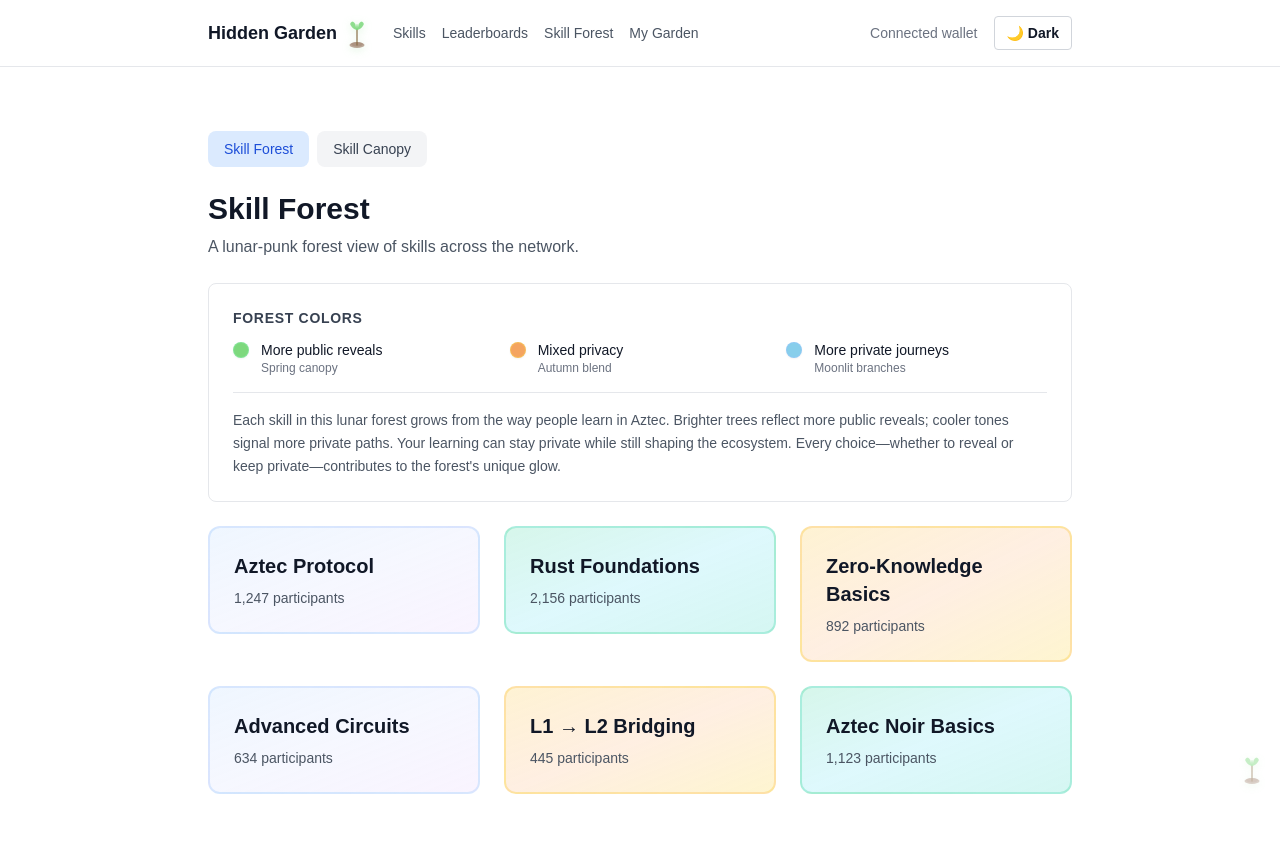
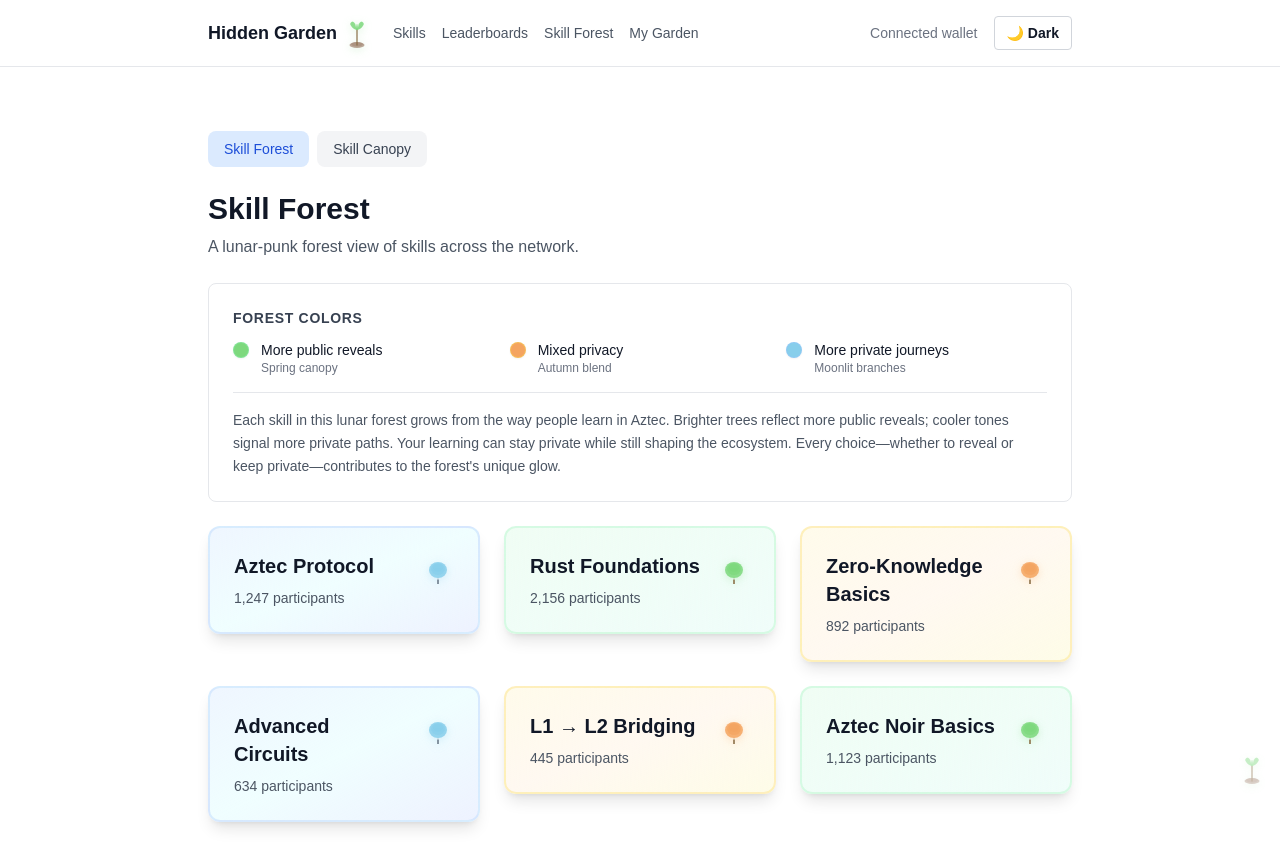
Before and after one commit to understories/hidden-garden, a Next.js app in the folder apps/aztecbat-ui/: page /skill-tree in a window 1280 px wide. Before the commit the page ends 842 px from the top, so only its background shows below. Built offline with nearby package versions, Linux system fonts and the light colour scheme; no server answers; what wagmi would draw is missing.

Commit message:
Update SkillTreeTile.tsx

```diff
--- a/apps/aztecbat-ui/components/SkillTreeTile.tsx
+++ b/apps/aztecbat-ui/components/SkillTreeTile.tsx
@@ -6,6 +6,7 @@
  */
 
 import Link from 'next/link';
+import { TreeIcon } from './TreeIcon';
 
 type PrivacyMode = 'public-heavy' | 'mixed' | 'mostly-private';
 
@@ -24,36 +25,36 @@ type SkillTreeTileProps = {
 function getPrivacyGradient(privacyMode: PrivacyMode): string {
   switch (privacyMode) {
     case 'public-heavy':
-      // Bright bioluminescent greens/cyans
-      return 'from-emerald-400/20 via-cyan-400/15 to-teal-400/20 dark:from-emerald-400/30 dark:via-cyan-400/25 dark:to-teal-400/30';
+      // Soft spring green (Ghibli style)
+      return 'from-green-50 via-emerald-50/80 to-teal-50 dark:from-gray-800/60 dark:via-gray-700/50 dark:to-gray-800/60';
     case 'mixed':
-      // Amber/orange transitional hues
-      return 'from-amber-400/20 via-orange-400/15 to-yellow-400/20 dark:from-amber-400/30 dark:via-orange-400/25 dark:to-yellow-400/30';
+      // Soft sandy amber (Ghibli style)
+      return 'from-amber-50 via-orange-50/80 to-yellow-50 dark:from-gray-800/60 dark:via-gray-700/50 dark:to-gray-800/60';
     case 'mostly-private':
-      // Pale, moonlit blues/purples
-      return 'from-blue-300/15 via-indigo-300/10 to-purple-300/15 dark:from-blue-400/25 dark:via-indigo-400/20 dark:to-purple-400/25';
+      // Soft sky blue (Ghibli style)
+      return 'from-blue-50 via-cyan-50/80 to-indigo-50 dark:from-gray-800/60 dark:via-gray-700/50 dark:to-gray-800/60';
   }
 }
 
 function getPrivacyBorder(privacyMode: PrivacyMode): string {
   switch (privacyMode) {
     case 'public-heavy':
-      return 'border-emerald-400/30 dark:border-emerald-400/40';
+      return 'border-green-200/50 dark:border-gray-600/30';
     case 'mixed':
-      return 'border-amber-400/30 dark:border-amber-400/40';
+      return 'border-amber-200/50 dark:border-gray-600/30';
     case 'mostly-private':
-      return 'border-blue-400/20 dark:border-indigo-400/30';
+      return 'border-blue-200/50 dark:border-gray-600/30';
   }
 }
 
 function getPrivacyGlow(privacyMode: PrivacyMode): string {
   switch (privacyMode) {
     case 'public-heavy':
-      return 'shadow-emerald-400/20 dark:shadow-emerald-400/30';
+      return 'shadow-lg';
     case 'mixed':
-      return 'shadow-amber-400/20 dark:shadow-amber-400/30';
+      return 'shadow-lg';
     case 'mostly-private':
-      return 'shadow-blue-400/10 dark:shadow-indigo-400/20';
+      return 'shadow-lg';
   }
 }
 
@@ -84,13 +85,23 @@ export function SkillTreeTile({
         {/* Enhanced glow effect on hover/focus */}
         <div className="absolute inset-0 bg-gradient-to-br from-white/0 to-white/5 dark:from-white/0 dark:to-white/10 opacity-0 group-hover:opacity-100 group-focus:opacity-100 transition-opacity duration-300 rounded-xl" />
 
-        <div className="relative z-10">
+        <div className="relative z-10 flex items-start justify-between gap-4">
+          <div className="flex-1">
             <h3 className="text-xl font-semibold text-gray-900 dark:text-gray-100 mb-2 group-hover:text-white dark:group-hover:text-white transition-colors duration-300">
               {skillName}
             </h3>
             <p className="text-sm text-gray-600 dark:text-gray-400 group-hover:text-gray-200 dark:group-hover:text-gray-300 transition-colors duration-300">
               {participantCount.toLocaleString()} participants
             </p>
+          </div>
+          {/* Small tree icon */}
+          <div className="flex-shrink-0">
+            <TreeIcon
+              type="round"
+              privacy={privacyMode === 'mostly-private' ? 'private-heavy' : privacyMode}
+              size="sm"
+            />
+          </div>
         </div>
       </Link>
 
```
Lines whose indentation alone changed are shown as unchanged.
